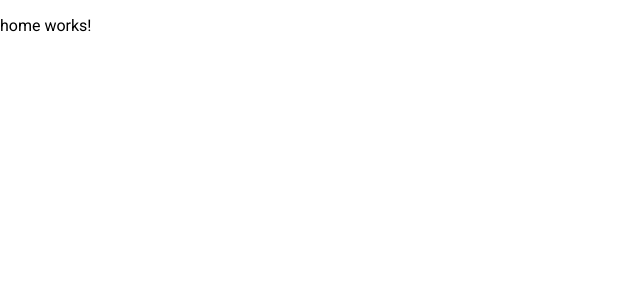
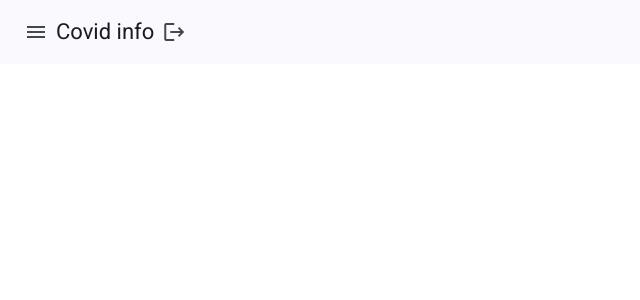
Before and after one commit to szobek/cubix-zarovizsga, an Angular app: page /covid-info in a window 1280 px wide. Shown: the top 300 px of the page, without its empty margins (0-640 px from the left). Built offline with nearby package versions, Linux system fonts and the light colour scheme.

Commit message:
add navigation component with logout functionality and integrate into home component

```diff
--- /dev/null
+++ b/src/app/core/nav/nav.component.html
@@ -0,0 +1,11 @@
+<mat-toolbar>
+  <button mat-icon-button>
+    <mat-icon>menu</mat-icon>
+  </button>
+  <span>Covid info</span>
+  <span class="example-spacer"></span>
+
+  <button mat-icon-button (click)="authService.logout()" >
+    <mat-icon>logout</mat-icon>
+  </button>
+</mat-toolbar>
--- /dev/null
+++ b/src/app/core/nav/nav.component.ts
@@ -0,0 +1,20 @@
+import { Component, inject } from '@angular/core';
+import { MatIconButton } from '@angular/material/button';
+import { MatToolbarModule } from '@angular/material/toolbar';
+import { MatIconModule } from '@angular/material/icon';
+import { AuthService } from '../../auth/components/auth.service';
+
+@Component({
+  selector: 'czv-nav',
+  imports: [
+    MatIconButton,
+    MatToolbarModule,
+    MatIconModule
+  ],
+  templateUrl: './nav.component.html',
+  styleUrl: './nav.component.scss'
+})
+export class NavComponent {
+   authService:AuthService=inject(AuthService);
+
+}
--- a/src/app/covid-info/components/home/home.component.html
+++ b/src/app/covid-info/components/home/home.component.html
@@ -1 +1 @@
-<p>home works!</p>
+<czv-nav />
--- a/src/app/covid-info/components/home/home.component.ts
+++ b/src/app/covid-info/components/home/home.component.ts
@@ -1,8 +1,9 @@
 import { Component } from '@angular/core';
+import { NavComponent } from "../../../core/nav/nav.component";
 
 @Component({
   selector: 'czv-home',
-  imports: [],
+  imports: [NavComponent],
   templateUrl: './home.component.html',
   styleUrl: './home.component.scss'
 })
```
Also changed, not shown: src/app/core/nav/nav.component.scss (added), 1 other file (tests, documents, lock files or other folders).
